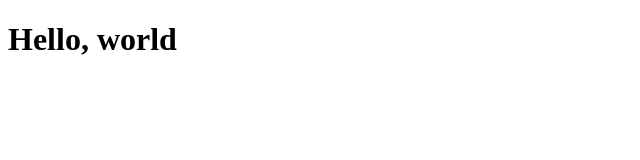
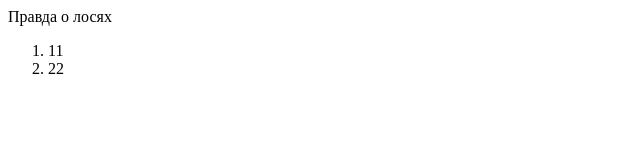
Before and after one commit to JuliaMartoshenko/helloworld, a plain HTML site: page index.html in a window 1280 px wide. Shown: the whole page, without its empty margins (0-640 px from the left). Drawn offline with Linux system fonts and the light colour scheme.

Commit message:
новый

```diff
--- a/index.html
+++ b/index.html
@@ -1,12 +1,12 @@
-<!DOCTYPE html>
-<html lang="en">
+<html>
 <head>
-    <meta charset="UTF-8">
-    <meta http-equiv="X-UA-Compatible" content="IE=edge">
-    <meta name="viewport" content="width=device-width, initial-scale=1.0">
     <title>Document</title>
 </head>
 <body>
-    <h1>Hello, world</h1>
+    Правда о лосях
+    <ol>
+        <li>11</li>
+        <li>22</li>
+    </ol>
 </body>
 </html>
```
